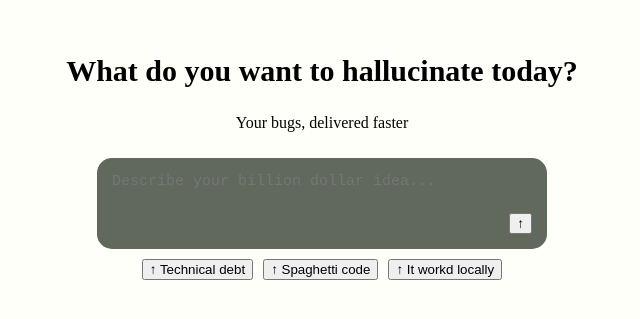
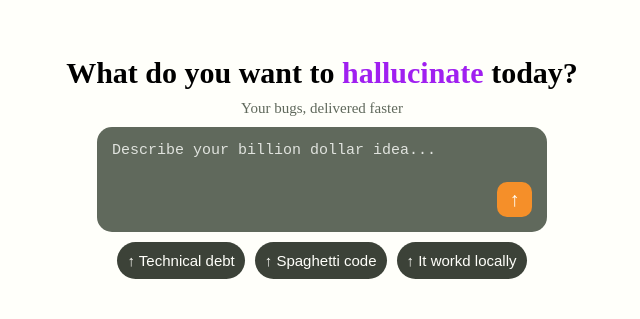
Before and after one commit to BAsnetSujan420/css-battle, a React (Vite) app: page / in a window 1280 px wide. Shown: the part 241-560 px from the top of the page, without its empty margins (318-958 px from the left). Built offline with nearby package versions, Linux system fonts and the light colour scheme.

Commit message:
color, font-size and spacing

```diff
--- a/src/components/MR1.jsx
+++ b/src/components/MR1.jsx
@@ -31,8 +31,14 @@ const H1 = styled.h1`
   text-align: center;
   margin: 0;
 `;
-const Highlight = styled.span``;
-const Tagline = styled.p``;
+const Highlight = styled.span`
+  color: var(--purple);
+`;
+const Tagline = styled.p`
+  font-size: 15px;
+  color: var(--gray);
+  margin: 0;
+`;
 const InputBox = styled.div`
   background: var(--gray);
   width: 420px;
@@ -50,17 +56,36 @@ const TextArea = styled.textarea`
   outline: none;
   height: 40px;
   resize: none;
+
+  &::placeholder {
+    color: var(--light-gray);
+  }
 `;
 const InputFooter = styled.div`
   display: flex;
   justify-content: flex-end;
 `;
-const Button = styled.button``;
+const Button = styled.button`
+  background: var(--orange);
+  color: var(--white);
+  font-size: 20px;
+  width: 35px;
+  height: 35px;
+  border: none;
+  border-radius: 10px;
+`;
 const Suggestions = styled.div`
   display: flex;
   gap: 10px;
 `;
-const Pill = styled.button``;
+const Pill = styled.button`
+  background: var(--dark-gray);
+  color: var(--white);
+  font-size: 15px;
+  border: none;
+  border-radius: 25px;
+  padding: 10px;
+`;
 
 function MR1() {
   return (
```
